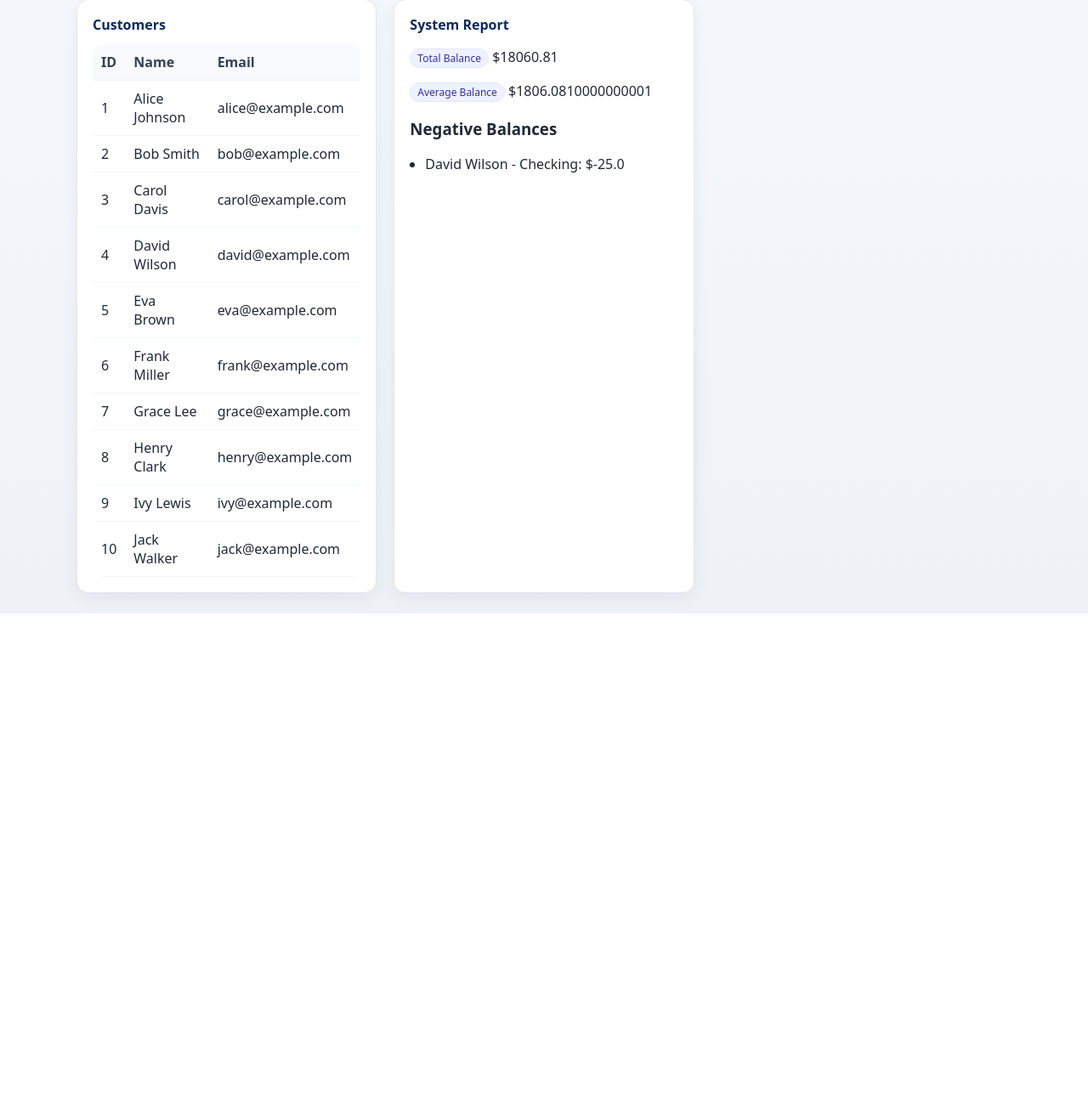
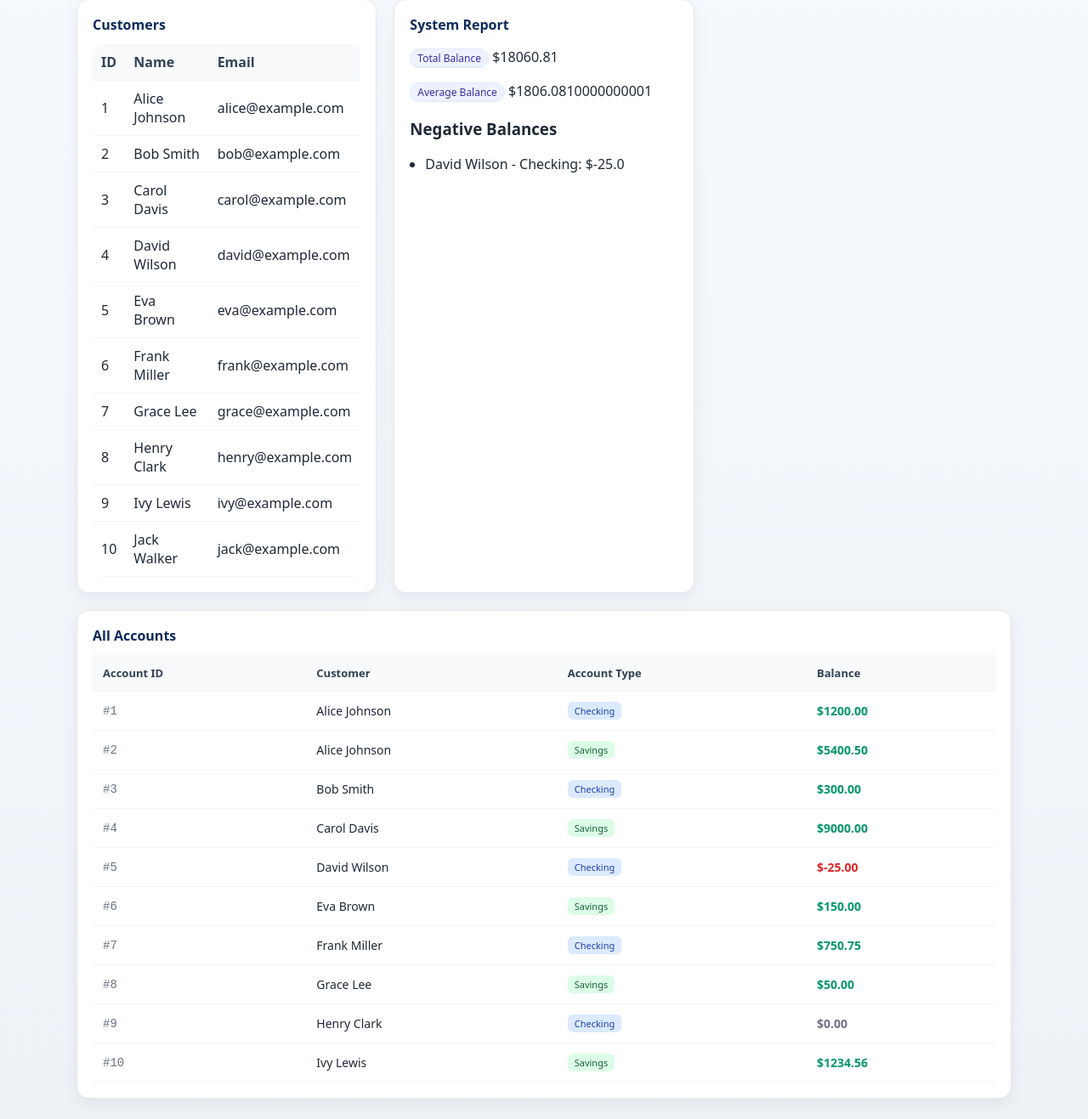
Before and after one commit to Dragovia/Credit, a Flask app: page / in a window 1280 px wide. Shown: the part 458-1775 px from the top of the page at 85% size. Before the commit the page ends 1180 px from the top, so only its background shows below. Run offline with Flask 3, Linux system fonts and the light colour scheme.

Commit message:
Add professional accounss overview table

```diff
--- a/app.py
+++ b/app.py
@@ -51,6 +51,7 @@
 @app.route("/")
 def home():
     customers = get_customers()
+    accounts = get_accounts()
     report = generate_report()
     repo_url = os.getenv("GITHUB_REPO_URL", "")
     cookie_name = os.getenv("SESSION_COOKIE_NAME", "session")
@@ -65,7 +66,7 @@
             is_authenticated = True
         except Exception:
             is_authenticated = False
-    return render_template("index.html", customers=customers, report=report, is_authenticated=is_authenticated, repo_url=repo_url)
+    return render_template("index.html", customers=customers, accounts=accounts, report=report, is_authenticated=is_authenticated, repo_url=repo_url)
 
 # ----- Login (Firebase Session) -----
 @app.route("/login")
--- a/templates/index.html
+++ b/templates/index.html
@@ -26,6 +26,20 @@
         .table th { background: #f8fafc; color: #334155; font-weight: 600; }
         .right { text-align: right; }
         .tag { display: inline-block; padding: 2px 8px; font-size: 12px; background: #eef2ff; color: #3730a3; border-radius: 9999px; border: 1px solid #e0e7ff; }
+        .accounts-section { grid-column: 1 / -1; }
+        .accounts-table { width: 100%; border-collapse: collapse; margin-top: 12px; }
+        .accounts-table th, .accounts-table td { padding: 12px; text-align: left; border-bottom: 1px solid #f1f5f9; }
+        .accounts-table th { background: #f8fafc; color: #334155; font-weight: 600; font-size: 13px; }
+        .accounts-table td { font-size: 14px; }
+        .account-id { font-family: 'Courier New', monospace; color: #6b7280; }
+        .account-type { display: inline-block; padding: 3px 8px; border-radius: 6px; font-size: 11px; font-weight: 500; }
+        .account-type.checking { background: #dbeafe; color: #1e40af; }
+        .account-type.savings { background: #dcfce7; color: #166534; }
+        .balance { font-weight: 600; }
+        .balance.positive { color: #059669; }
+        .balance.negative { color: #dc2626; }
+        .balance.zero { color: #6b7280; }
+        .customer-name { font-weight: 500; color: #1f2937; }
     </style>
 </head>
 <body>
@@ -120,6 +134,39 @@
             <p class="muted">None.</p>
             {% endif %}
         </div>
+
+        <div class="card accounts-section">
+            <h2>All Accounts</h2>
+            {% if accounts and accounts|length > 0 %}
+            <table class="accounts-table">
+                <thead>
+                    <tr>
+                        <th>Account ID</th>
+                        <th>Customer</th>
+                        <th>Account Type</th>
+                        <th>Balance</th>
+                    </tr>
+                </thead>
+                <tbody>
+                {% for account in accounts %}
+                    {% set customer = customers|selectattr('0', 'equalto', account[1])|first %}
+                    <tr>
+                        <td class="account-id">#{{ account[0] }}</td>
+                        <td class="customer-name">{{ customer[1] if customer else 'Unknown' }}</td>
+                        <td>
+                            <span class="account-type {{ account[2].lower() }}">{{ account[2] }}</span>
+                        </td>
+                        <td class="balance {% if account[3] > 0 %}positive{% elif account[3] < 0 %}negative{% else %}zero{% endif %}">
+                            ${{ "%.2f"|format(account[3]) }}
+                        </td>
+                    </tr>
+                {% endfor %}
+                </tbody>
+            </table>
+            {% else %}
+            <p class="muted">No accounts found.</p>
+            {% endif %}
+        </div>
     </div>
 </div>
 </body>
```
